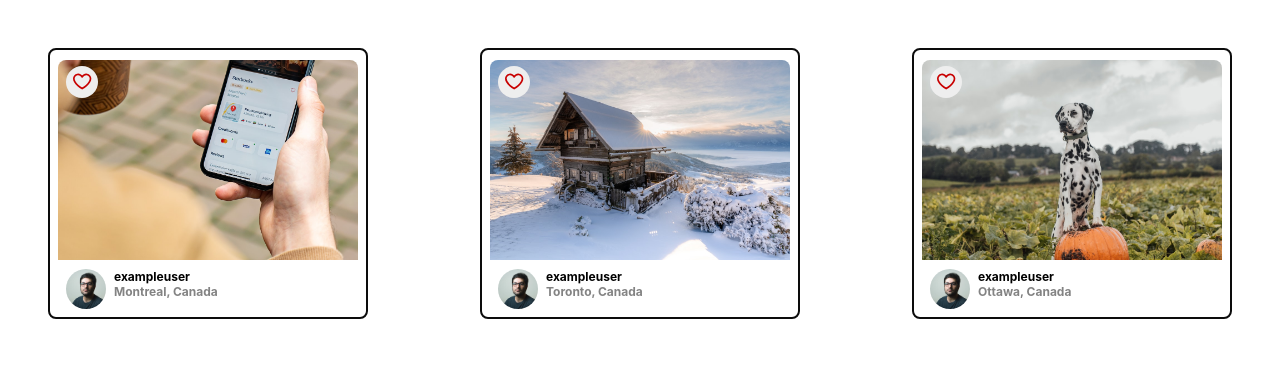
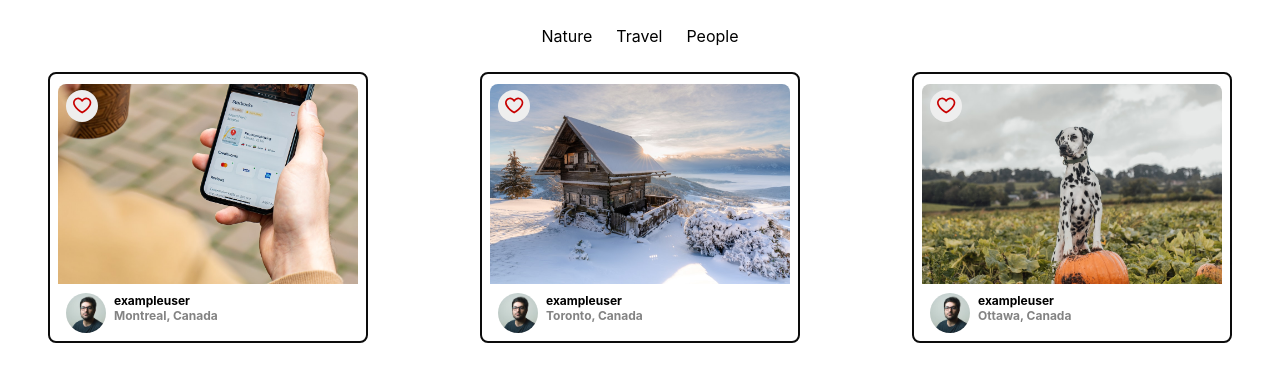
Before and after one commit to arpipatel-ap/Photolabs, a React (Create React App) app in the folder frontend/: page / in a window 1280 px wide. Shown: the top 382 px of the page. Built offline with nearby package versions, Linux system fonts and the light colour scheme; the HTML template or start-up script is replaced by a standard one.

Commit message:
add different photo topics

```diff
--- a/frontend/src/App.jsx
+++ b/frontend/src/App.jsx
@@ -1,6 +1,7 @@
 import React from 'react';
 import PhotoList from 'components/PhotoList';
 import './App.scss';
+import TopicList from 'components/TopicList';
 
 
 
@@ -8,6 +9,7 @@
 const App = () => {
   return (
     <div className="App">
+      <TopicList />
      <PhotoList />
     </div>
   );
--- a/frontend/src/components/TopicList.jsx
+++ b/frontend/src/components/TopicList.jsx
@@ -1,6 +1,6 @@
 import React from "react";
-
 import "../styles/TopicList.scss";
+import TopicListItem from "./TopicListItem";
 
 const sampleDataForTopicList = [
   {
@@ -20,10 +20,18 @@
   },
 ];
 
+const topic = {
+    id: "1",
+    slug: "topic-1",
+    title: "Nature",
+}
+
 const TopicList = () => {
   return (
     <div className="top-nav-bar__topic-list">
-      {/* Insert React */}
+      {sampleDataForTopicList.map((topic) =>(
+        <TopicListItem topic={topic} key = {topic.id} />
+      ))}
     </div>
   );
 };
--- a/frontend/src/components/TopicListItem.jsx
+++ b/frontend/src/components/TopicListItem.jsx
@@ -1,17 +1,15 @@
 import React from "react";
 
 import "../styles/TopicListItem.scss";
+import TopicList from "./TopicList";
+import topics from "mocks/topics";
 
-const sampleDataForTopicListItem = {
-  id: "1",
-  slug: "topic-1",
-  label: "Nature",
-};
 
-const TopicListItem = () => {
+const TopicListItem = (props) => {
+  const {topic} =props;
   return (
     <div className="topic-list__item">
-      {/* Insert React */}
+      {topic.title}
     </div>
   );
 };
```
